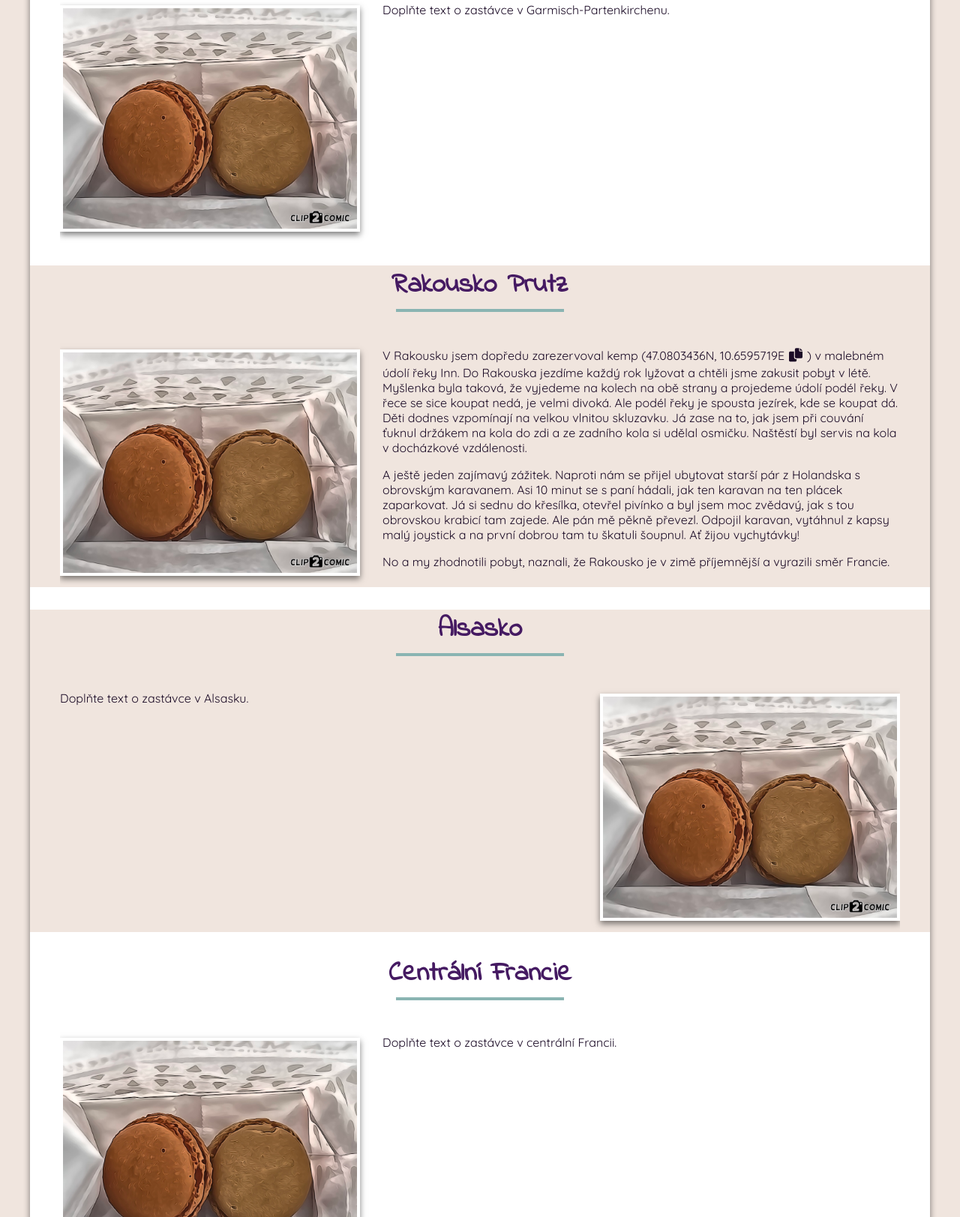
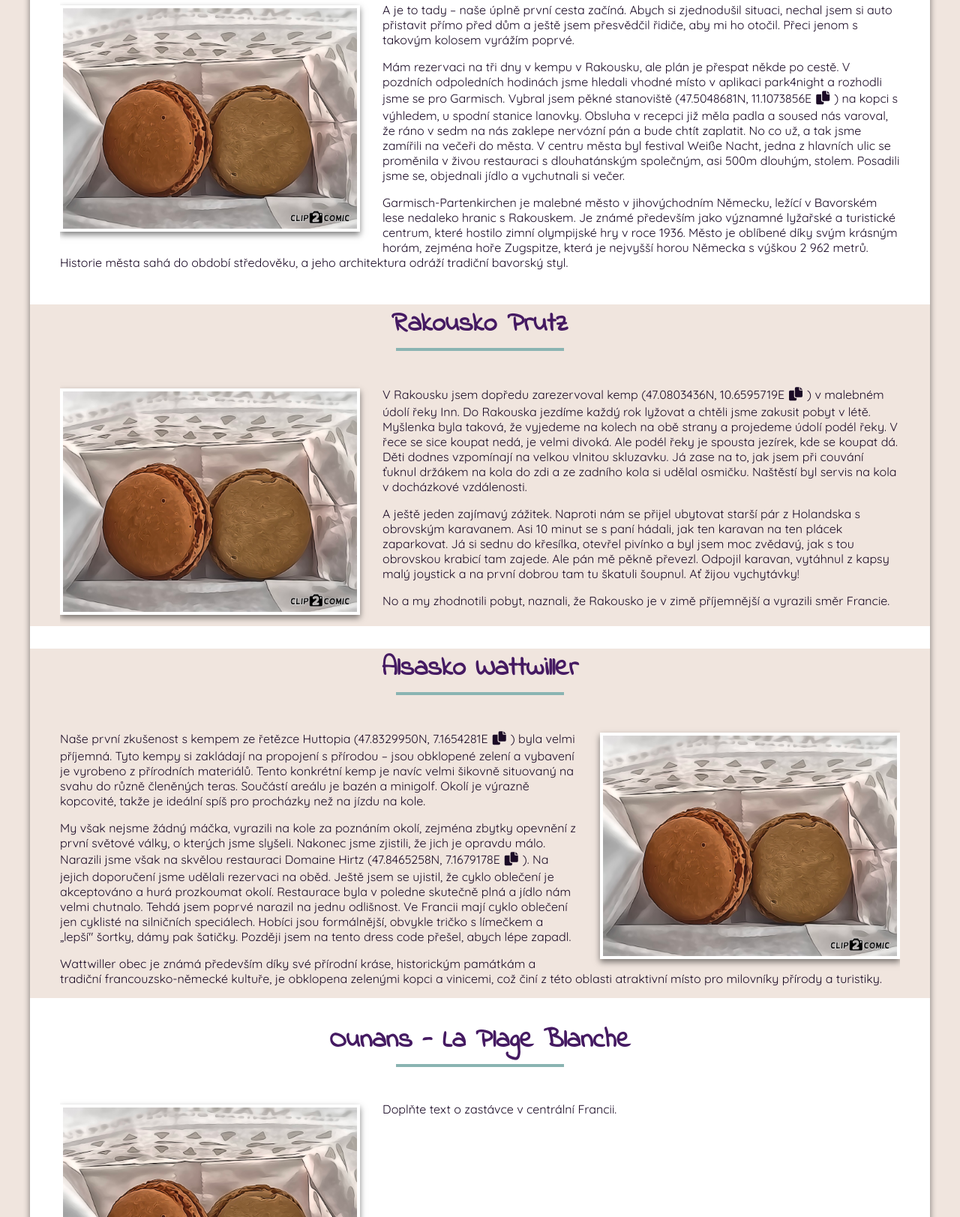
Before and after one commit to vladimirkvicera/camp4life, an Eleventy site: page roadtrips/roadtrip2019.html in a window 1280 px wide. Shown: the part 1064-2687 px from the top of the page at 75% size. Built offline with nearby package versions, Linux system fonts and the light colour scheme; Eleventy itself is replaced by a stand-in of ours; files that its build step writes are made by us from their sources.

Commit message:
added first 4 stops in 2019

```diff
--- a/roadtrips/roadtrip2019.html
+++ b/roadtrips/roadtrip2019.html
@@ -16,8 +16,8 @@ title: Camp4Life road trip 2019
 		<ul class="menu-roadtrip__list">
 			<li class="menu-roadtrip__item"><a href="#Nemecko" class="menu-roadtrip__link">Německo Garmisch-Partenkirchen</a></li>
 			<li class="menu-roadtrip__item"><a href="#Rakousko" class="menu-roadtrip__link">Rakousko Prutz</a></li>
-			<li class="menu-roadtrip__item"><a href="#Alsasko" class="menu-roadtrip__link">Alsasko</a></li>
-			<li class="menu-roadtrip__item"><a href="#CentralFrancie" class="menu-roadtrip__link">Centrální Francie</a></li>
+			<li class="menu-roadtrip__item"><a href="#Alsasko" class="menu-roadtrip__link">Alsasko Wattwiller</a></li>
+			<li class="menu-roadtrip__item"><a href="#CentralFrancie" class="menu-roadtrip__link">Ounans - La Plage Blanche</a></li>
 			<li class="menu-roadtrip__item"><a href="#Paris" class="menu-roadtrip__link">Paříž</a></li>
 			<li class="menu-roadtrip__item"><a href="#Disneyland" class="menu-roadtrip__link">Disneyland</a></li>
 		</ul>
@@ -28,7 +28,9 @@ title: Camp4Life road trip 2019
 	<h2 class="main-subtitle" id="Nemecko">Německo Garmisch-Partenkirchen</h2>
 	<div class="stop__text-picture">
 		<img class="stop__img stop__img--left" src="{{ '/images/Clip2Comic-macarons-brown.jpeg' | url }}" alt="Německo Garmisch-Partenkirchen">
-		<p>Doplňte text o zastávce v Garmisch-Partenkirchenu.</p>
+		<p>A je to tady – naše úplně první cesta začíná. Abych si zjednodušil situaci, nechal jsem si auto přistavit přímo před dům a ještě jsem přesvědčil řidiče, aby mi ho otočil. Přeci jenom s takovým kolosem vyrážím poprvé.</p>
+		<p>Mám rezervaci na tři dny v kempu v Rakousku, ale plán je přespat někde po cestě. V pozdních odpoledních hodinách jsme hledali vhodné místo v aplikaci park4night a rozhodli jsme se pro Garmisch. Vybral jsem pěkné stanoviště (<span class="coords">47.5048681N, 11.1073856E</span><button onclick="copyToClipboard(this)" class="copy-btn"><i class="fa fa-copy"></i></button>) na kopci s výhledem, u spodní stanice lanovky. Obsluha v recepci již měla padla a soused nás varoval, že ráno v sedm na nás zaklepe nervózní pán a bude chtít zaplatit. No co už, a tak jsme zamířili na večeři do města. V centru města byl festival Weiße Nacht, jedna z hlavních ulic se proměnila v živou restauraci s dlouhatánským společným, asi 500m dlouhým, stolem. Posadili jsme se, objednali jídlo a vychutnali si večer.</p>
+		<p>Garmisch-Partenkirchen je malebné město v jihovýchodním Německu, ležící v Bavorském lese nedaleko hranic s Rakouskem. Je známé především jako významné lyžařské a turistické centrum, které hostilo zimní olympijské hry v roce 1936. Město je oblíbené díky svým krásným horám, zejména hoře Zugspitze, která je nejvyšší horou Německa s výškou 2 962 metrů. Historie města sahá do období středověku, a jeho architektura odráží tradiční bavorský styl.</p>
 	</div>
 </div>
 
@@ -43,15 +45,17 @@ title: Camp4Life road trip 2019
 </div>
 
 <div class="stop stop--color">
-	<h2 class="main-subtitle" id="Alsasko">Alsasko</h2>
+	<h2 class="main-subtitle" id="Alsasko">Alsasko Wattwiller</h2>
 	<div class="stop__text-picture">
 		<img class="stop__img stop__img--right" src="{{ '/images/Clip2Comic-macarons-brown.jpeg' | url }}" alt="Alsasko">
-		<p>Doplňte text o zastávce v Alsasku.</p>
+		<p>Naše první zkušenost s kempem ze řetězce Huttopia (<span class="coords">47.8329950N, 7.1654281E</span><button onclick="copyToClipboard(this)" class="copy-btn"><i class="fa fa-copy"></i></button>) byla velmi příjemná. Tyto kempy si zakládají na propojení s přírodou – jsou obklopené zelení a vybavení je vyrobeno z přírodních materiálů. Tento konkrétní kemp je navíc velmi šikovně situovaný na svahu do různě členěných teras. Součástí areálu je bazén a minigolf. Okolí je výrazně kopcovité, takže je ideální spíš pro procházky než na jízdu na kole.</p>
+		<p>My však nejsme žádný máčka, vyrazili na kole za poznáním okolí, zejména zbytky opevnění z první světové války, o kterých jsme slyšeli. Nakonec jsme zjistili, že jich je opravdu málo. Narazili jsme však na skvělou restauraci Domaine Hirtz (<span class="coords">47.8465258N, 7.1679178E</span><button onclick="copyToClipboard(this)" class="copy-btn"><i class="fa fa-copy"></i></button>). Na jejich doporučení jsme udělali rezervaci na oběd. Ještě jsem se ujistil, že cyklo oblečení je akceptováno a hurá prozkoumat okolí. Restaurace byla v poledne skutečně plná a jídlo nám velmi chutnalo. Tehdá jsem poprvé narazil na jednu odlišnost. Ve Francii mají cyklo oblečení jen cyklisté na silničních speciálech. Hobíci jsou formálnější, obvykle tričko s límečkem a „lepší" šortky, dámy pak šatičky. Později jsem na tento dress code přešel, abych lépe zapadl.</p>
+		<p>Wattwiller obec je známá především díky své přírodní kráse, historickým památkám a tradiční francouzsko-německé kultuře, je obklopena zelenými kopci a vinicemi, což činí z této oblasti atraktivní místo pro milovníky přírody a turistiky.</p>
 	</div>
 </div>
 
 <div class="stop">
-	<h2 class="main-subtitle" id="CentralFrancie">Centrální Francie</h2>
+	<h2 class="main-subtitle" id="CentralFrancie">Ounans - La Plage Blanche</h2>
 	<div class="stop__text-picture">
 		<img class="stop__img stop__img--left" src="{{ '/images/Clip2Comic-macarons-brown.jpeg' | url }}" alt="Centrální Francie">
 		<p>Doplňte text o zastávce v centrální Francii.</p>
```
